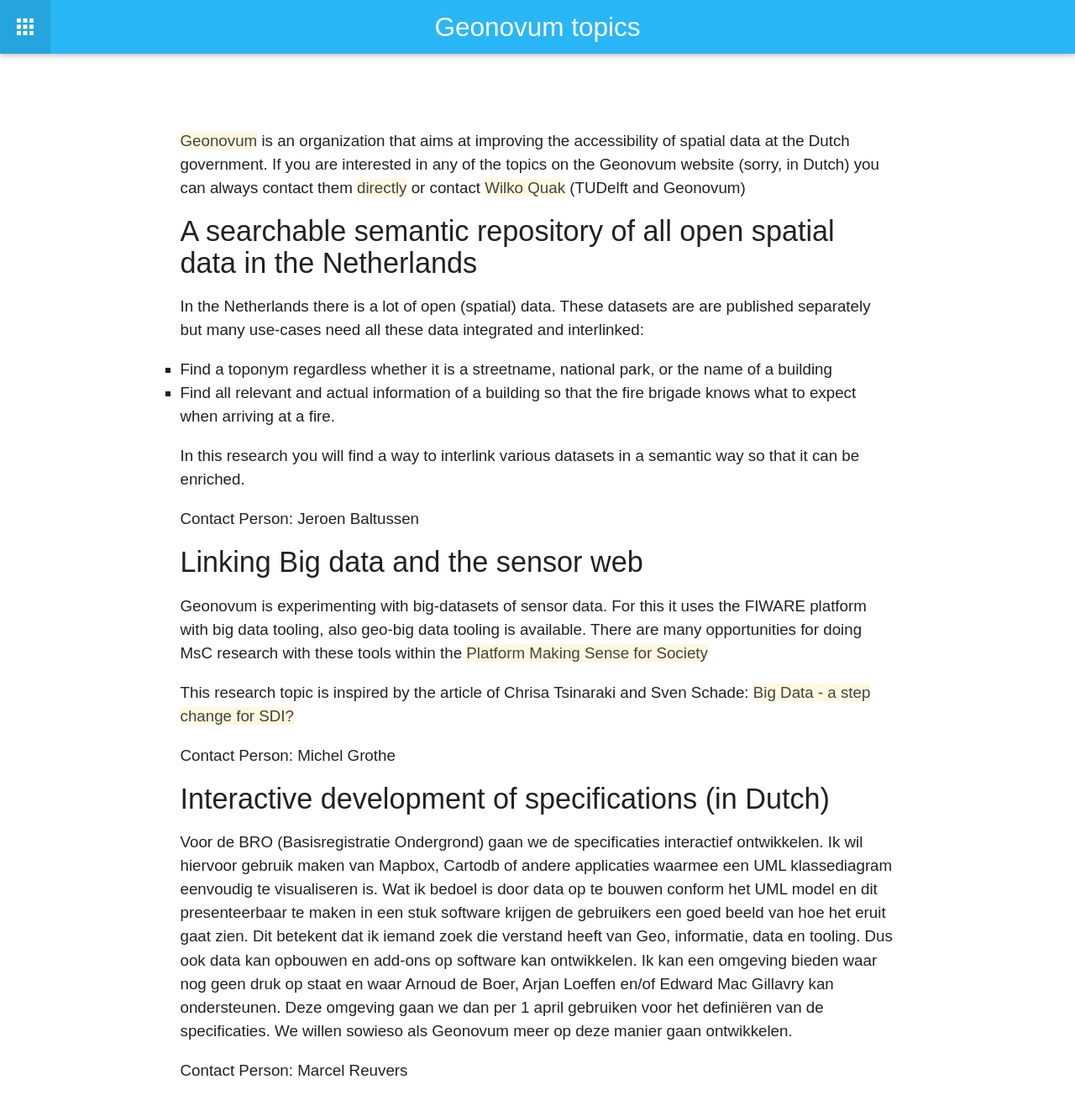
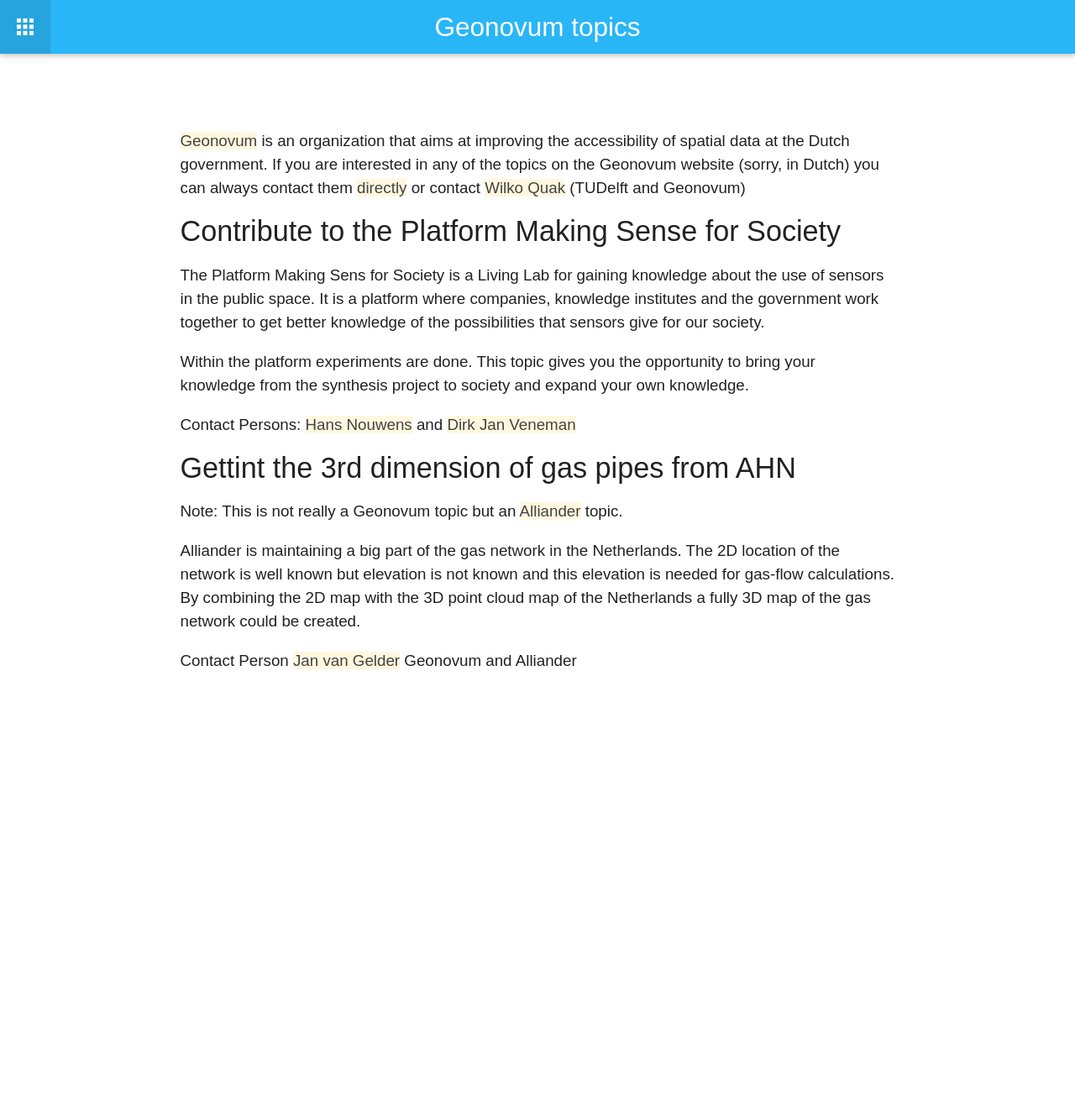
Before and after one commit to tudelft3d/geo2020, a Jekyll site: the page built from potentialtopics/geonovum/index.md, in a window 1280 px wide. Shown: the whole page at 84% size. Built offline with Jekyll 4.4.1, drawn with Linux system fonts in a browser that asks for light colours; nearby versions of some CDN libraries; after the commit the page ends 900 px from its top, so only the background shows below that.

Commit message:
changed the geonovum topics

```diff
--- a/potentialtopics/geonovum/index.md
+++ b/potentialtopics/geonovum/index.md
@@ -10,48 +10,24 @@
 contact them [directly](http://www.geonovum.nl/over-geonovum/wie-wij-zoeken) or
 contact [Wilko Quak](mailto:c.w.quak@tudelft.nl) (TUDelft and Geonovum)
 
-#### A searchable semantic repository of all open spatial data in the Netherlands
+#### Contribute to the Platform Making Sense for Society
 
-In the Netherlands there is a lot of open (spatial) data. These datasets are
-are published separately but many use-cases need all these data integrated and
-interlinked:
+The Platform Making Sens for Society is a Living Lab for gaining knowledge
+about the use of sensors in the public space. It is a  platform where
+companies, knowledge institutes and the government work together to get better
+knowledge of the possibilities that sensors give for our society.
 
-  -  Find a toponym regardless whether it is a streetname, national park, or the name of a building
-  -  Find all relevant and actual information of a building so that the fire brigade knows what to expect when arriving at a fire.
+Within the platform experiments are done.  This topic gives you the opportunity
+to bring your knowledge from the synthesis project to society and expand your
+own knowledge.
 
-In this research you will find a way to interlink various datasets in a semantic
-way so that it can be enriched.
+Contact Persons: [Hans Nouwens](mailto:h.nouwens@geonovum.nl) and [Dirk Jan Veneman](mailto:D.Venema@geonovum.nl)
 
 
-Contact Person: Jeroen Baltussen
+#### Gettint the 3rd dimension of gas pipes from AHN
 
+Note: This is not really a Geonovum topic but an [Alliander](https://www.alliander.com/en) topic.
 
-#### Linking Big data and the sensor web
+Alliander is maintaining a big part of the gas network in the Netherlands. The 2D location of the network is well known but elevation is not known and this elevation is needed for gas-flow calculations. By combining the 2D map with the 3D point cloud map of the Netherlands a fully 3D map of the gas network could be created.
 
-Geonovum is experimenting with big-datasets of sensor data. For this it uses
-the FIWARE platform with big data tooling, also geo-big data tooling is
-available. There are many opportunities for doing MsC research with these tools
-within the [Platform Making Sense for Society](http://www.geonovum.nl/onderwerpen/sensor-data-en-smart-cities/algemeen-living-lab-internet-everything)
-
-This research topic is inspired by the article of Chrisa Tsinaraki and Sven
-Schade: [Big Data - a step change for SDI?](http://ijsdir.jrc.ec.europa.eu/index.php/ijsdir/article/view/408)
-
-Contact Person: Michel Grothe
-
-
-#### Interactive development of specifications (in Dutch)
-
-Voor de BRO (Basisregistratie Ondergrond) gaan we de specificaties interactief
-ontwikkelen. Ik wil hiervoor gebruik maken van Mapbox, Cartodb of andere
-applicaties waarmee een UML klassediagram eenvoudig te visualiseren is. Wat ik
-bedoel is door data op te bouwen conform het UML model en dit presenteerbaar te
-maken in een stuk software krijgen de gebruikers een goed beeld van hoe het
-eruit gaat zien. Dit betekent dat ik iemand zoek die verstand heeft van Geo,
-informatie, data en tooling. Dus ook data kan opbouwen en add-ons op software
-kan ontwikkelen. Ik kan een omgeving bieden waar nog geen druk op staat en waar
-Arnoud de Boer, Arjan Loeffen en/of Edward Mac Gillavry kan ondersteunen. Deze
-omgeving gaan we dan per 1 april gebruiken voor het definiëren van de
-specificaties. We willen sowieso als Geonovum meer op deze manier gaan
-ontwikkelen.
-
-Contact Person: Marcel Reuvers
+Contact Person [Jan van Gelder](mailto:J.vanGelder@geonovum.nl) Geonovum and Alliander
```
